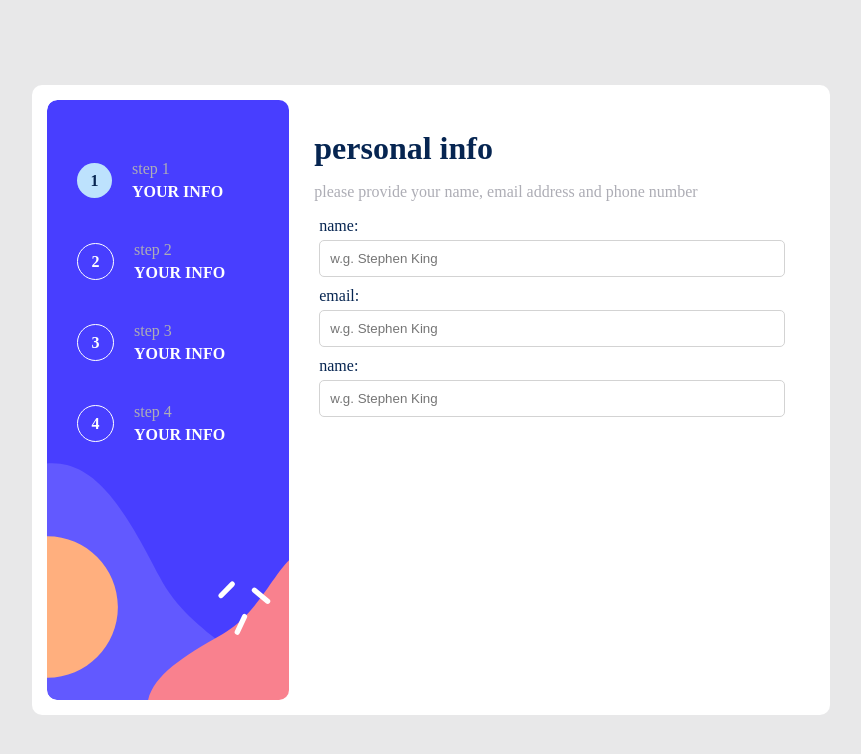
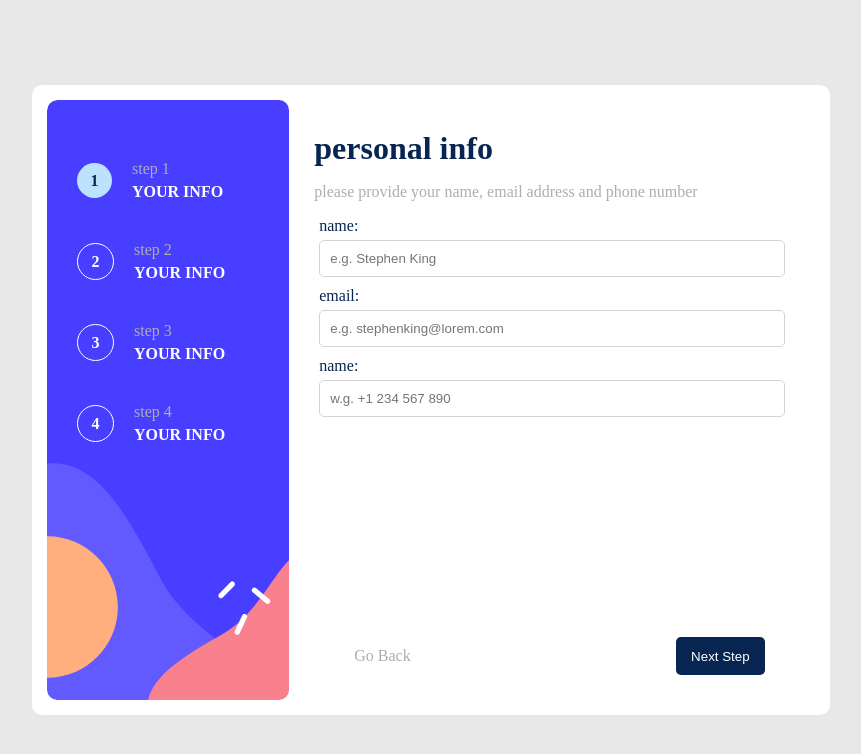
Before and after one commit to soheilRamezani-Dev/multi-step-form, a React (Create React App) app: page / in a window 1280 px wide. Shown: the top 754 px of the page, without its empty margins (209-1070 px from the left). Built offline with nearby package versions, Linux system fonts and the light colour scheme.

Commit message:
buttons complete

```diff
--- a/src/componentts/YourInfo/YourInfo.tsx
+++ b/src/componentts/YourInfo/YourInfo.tsx
@@ -9,9 +9,27 @@ const YourInfo = () => {
       </div>
       <div className="form-body">
         <form>
-          <FormItem name="Name" title="name" placeHolder= 'w.g. Stephen King' />
-          <FormItem name="Email Address" title="email" placeHolder= 'w.g. Stephen King' />
-          <FormItem name="Phone Number" title="name" placeHolder= 'w.g. Stephen King' />
+          <div className="form-main-part">
+            <FormItem
+              name="Name"
+              title="name"
+              placeHolder="e.g. Stephen King"
+            />
+            <FormItem
+              name="Email Address"
+              title="email"
+              placeHolder="e.g. stephenking@lorem.com"
+            />
+            <FormItem
+              name="Phone Number"
+              title="name"
+              placeHolder="w.g. +1 234 567 890"
+            />
+          </div>
+          <div className="form-buttons">
+            <span className="back-button">Go Back</span>
+            <button className="next-button">Next Step</button>
+          </div>
         </form>
       </div>
     </div>
--- a/src/sass/form.scss
+++ b/src/sass/form.scss
@@ -37,11 +37,41 @@
         display: block;
       }
     }
+    .form-buttons{
+      display: flex;
+      justify-content: space-between;
+      position: fixed;
+      bottom: 0;
+      right: 0;
+      width: 100%;
+      background-color: white;
+      padding: 20px;
+      box-sizing: border-box;
+      .back-button{
+        color: $secondary-text-color;
+        padding: 10px 15px;
+        cursor: pointer;
+      }
+      .next-button{
+        background-color: $primary-text-color;
+        color: white;
+        border: none;
+        padding: 10px 15px;
+        cursor: pointer;
+        border-radius: 5px;
+      }
+    }
   }
 }
 
 @include desktop {
   .form-container {
     position: unset;
+    .form-main-part{
+      height: 400px;
+    }
+    .form-buttons{
+      position: unset !important;
+    }
   }
 }
```
